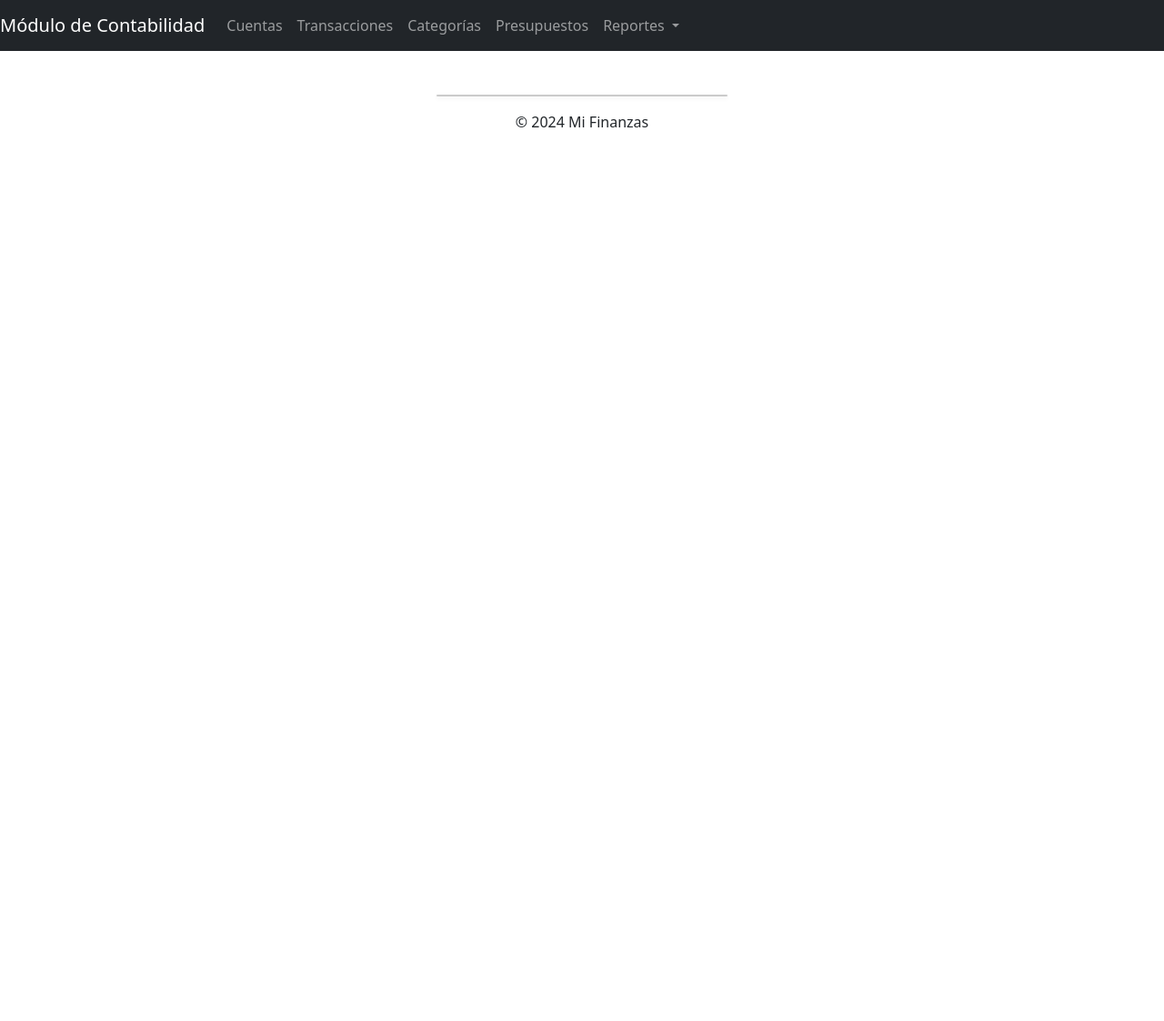
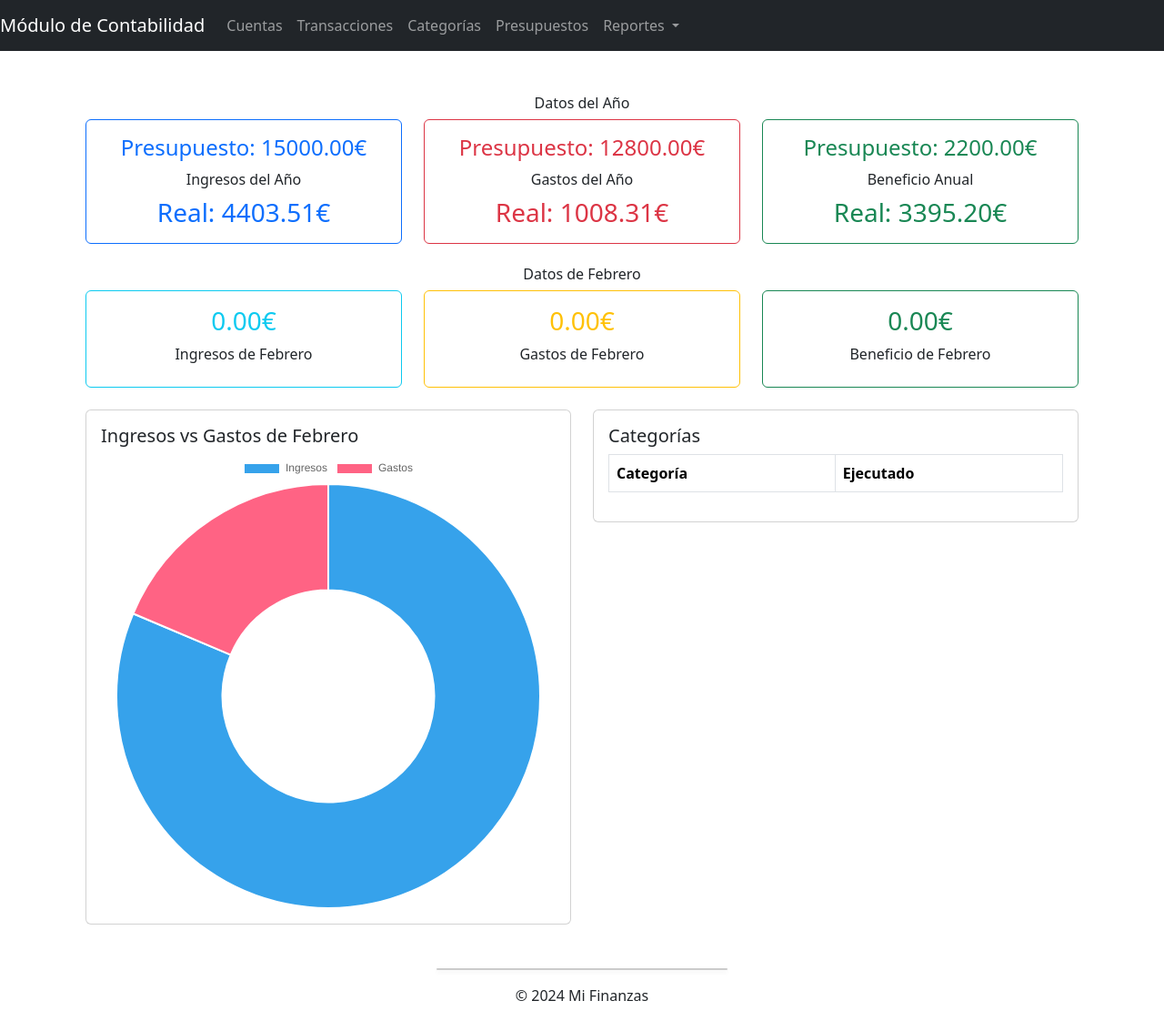
Before and after one commit to felipejafl/finanza, a Django app: page / in a window 1280 px wide. Shown: the whole page at 91% size. Before the commit the page ends 140 px from the top, so only its background shows below. Run offline with Django 5.2, Linux system fonts and the light colour scheme; data comes from the database, SQL or seed files in the repository; both versions use the stored data as it was after the commit; lists and menus that the app fills with data are empty; some libraries are stand-ins or nearby versions.

Commit message:
Actualización del index, transaccion y presupuesto

```diff
--- a/contabilidad/templates/contabilidad/index.html
+++ b/contabilidad/templates/contabilidad/index.html
@@ -1,7 +1,124 @@
 {% extends 'base.html' %}
 
-{% block title %}Transacciones Financieras{% endblock %}
+{% block title %}Dashboard{% endblock %}
 
 {% block content %}
+<div class="container">
+    <h6 class="text-center text-block">Datos del Año</h6>
+    <!-- Indicadores anuales -->
+    <div class="row text-white mb-4">
+        <div class="col-md-4">
+            <div class="card border-primary text-center" >
+                <div class="card-body">
+                  <h4 class="card-text text-primary">Presupuesto: {{ presupuesto_salario|floatformat:2 }}€</h4>
+                  <p class="card-title">Ingresos del Año</p>
+                  <h3 class="card-text text-primary">Real: {{ ingresos_totales|floatformat:2 }}€</h3>
+                </div>
+            </div>
+        </div>
+        <div class="col-md-4">
+            <div class="card border-danger text-center">
+                <div class="card-body">
+                    <h4 class="card-text text-danger">Presupuesto: {{ presupuesto_otros|floatformat:2 }}€</h4>
+                    <p class="card-title">Gastos del Año</p>
+                    <h3 class="card-text text-danger">Real: {{ gastos_totales|floatformat:2 }}€</h3>
+                </div>
+            </div>
+        </div>
+        <div class="col-md-4">
+            <div class="card border-success text-center">
+                <div class="card-body">
+                    <h4 class="card-text text-success">Presupuesto: {{ presupuesto_beneficio|floatformat:2 }}€</h4>
+                    <p class="card-title">Beneficio Anual</p>
+                    <h3 class="card-text text-success">Real: {{ beneficio_total|floatformat:2 }}€</h3>
+                </div>
+            </div>
+        </div>
+    </div>
+    <h6 class="text-center text-block">Datos de {{mes_actual}}</h6>
+    <!-- Indicadores mensuales -->
+    <div class="row text-white mb-4">
+        <div class="col-md-4">
+            <div class="card border-info text-center">
+                <div class="card-body">
+                    <h3 class="text-info">{{ ingreso_mes|floatformat:2 }}€</h3>
+                    <p class="card-title">Ingresos de {{mes_actual}}</p>
+                </div>
+            </div>
+        </div>
+        <div class="col-md-4">
+            <div class="card border-warning text-center">
+                <div class="card-body">
+                    <h3 class="text-warning">{{ gastos_mes|floatformat:2 }}€</h3>
+                    <p class="card-title">Gastos de {{mes_actual}}</p>
 
+                </div>
+            </div>
+        </div>
+        <div class="col-md-4">
+            <div class="card border-success text-center">
+                <div class="card-body">
+                    <h3 class="text-success">{{ beneficio_mes|floatformat:2 }}€</h3>
+                    <p class="card-title">Beneficio de {{mes_actual}}</p>
+
+                </div>
+            </div>
+        </div>
+    </div>
+
+    <!-- Gráficos -->
+    <div class="row">
+        <!-- Gráfico de ingresos vs gastos mensuales -->
+        <div class="col-md-6">
+            <div class="card">
+                <div class="card-body">
+                    <h5>Ingresos vs Gastos de {{mes_actual}}</h5>
+                    <canvas id="chartIngresosGastos"></canvas>
+                </div>
+            </div>
+        </div>
+        <!-- Tabla de categorías -->
+        <div class="col-md-6">
+            <div class="card">
+                <div class="card-body">
+                    <h5>Categorías</h5>
+                    <table class="table table-bordered">
+                        <thead>
+                            <tr>
+                                <th>Categoría</th>
+                                <th>Ejecutado</th>
+                            </tr>
+                        </thead>
+                        <tbody>
+                            {% for categoria in importes_por_categoria %}
+                            <tr>
+                                <td>{{ categoria.categoria__nombre }}</td>
+                                <td>{{ categoria.total|floatformat:2 }}€</td>
+                            </tr>
+                            {% endfor %}
+                        </tbody>
+                    </table>
+                </div>
+            </div>
+        </div>
+    </div>
 {% endblock %}
+
+{% block js %}
+<script src="https://cdn.jsdelivr.net/npm/chart.js"></script>
+<script>
+    // Datos para el gráfico de ingresos vs gastos
+    const ctx1 = document.getElementById('chartIngresosGastos').getContext('2d');
+    const ingresosGastosChart = new Chart(ctx1, {
+        type: 'doughnut',
+        data: {
+            labels: ['Ingresos', 'Gastos'],
+            datasets: [{
+                label: 'Monto (€)',
+                data: [{{ ingresos_totales|floatformat:2 }}, {{ gastos_totales|floatformat:2 }}],
+                backgroundColor: ['rgb(54, 162, 235)', 'rgb(255, 99, 132)'],
+            }]
+        }
+    });
+</script>
+{% endblock %}
--- a/contabilidad/templates/contabilidad/presupuestos/crear.html
+++ b/contabilidad/templates/contabilidad/presupuestos/crear.html
@@ -5,6 +5,8 @@
 
 {% block content %}
     <h1>Crear Presupuesto Financiero</h1>
+    <a href="{% url 'categoria_crear' %}" class="btn btn-success">Crear nueva categoría</a>
+
     <form method="post">
         <div class="form-group">
         {% csrf_token %}
--- a/contabilidad/templates/contabilidad/transacciones/crear.html
+++ b/contabilidad/templates/contabilidad/transacciones/crear.html
@@ -5,6 +5,8 @@
 
 {% block content %}
     <h1>Crear Transacción Financiera</h1>
+    <a href="{% url 'categoria_crear' %}" class="btn btn-success">Crear nueva categoría</a>
+
     <form method="post">
         <div class="form-group">
         {% csrf_token %}
--- a/contabilidad/templates/contabilidad/transacciones/listar copy.html
+++ /dev/null
@@ -1,3 +0,0 @@
-{% extends 'base.html' %}
-
-{% block title %}Transacciones Financieras{% endblock %}
--- a/contabilidad/views.py
+++ b/contabilidad/views.py
@@ -1,17 +1,70 @@
 from django.shortcuts import get_object_or_404, redirect, render
-from django.http import HttpResponse
+from django.http import HttpResponse, JsonResponse
 from .forms import UploadFileForm  # Formulario para subir archivos
 from .tasks import importar_transacciones  # Tarea Celery para importar (opcional)
 from .models import Cuenta, Transaccion, Categoria, Presupuesto
 from django.db.models import Sum
+from datetime import datetime
 from datetime import date
+from django.db.models.functions import TruncMonth, TruncYear
 from django.contrib import messages
 from .forms import CuentaForm, PresupuestoForm, CategoriaForm, TransaccionForm
 
 
 # Create your views here.
 def inicio(request):
-    return render(request, 'contabilidad/index.html')
+    # Fecha actual
+    MESES = {
+        1: 'Enero',
+        2: 'Febrero',
+        3: 'Marzo',
+        4: 'Abril',
+        5: 'Mayo',
+        6: 'Junio',
+        7: 'Julio',
+        8: 'Agosto',
+        9: 'Septiembre',
+        10: 'Octubre',
+        11: 'Noviembre',
+        12: 'Diciembre'
+    }
+    hoy = date.today()
+    mes_actual = MESES[hoy.month]
+    año_actual = hoy.year
+
+    cuentas = Cuenta.objects.filter(tipo='ingreso')
+    saldo_ingresos = cuentas.aggregate(saldo_total=Sum('saldo'))['saldo_total'] or 0
+    ingresos_totales = calcular_ingresos(anio=datetime.now().year) + saldo_ingresos
+    ingreso_mes = calcular_ingresos(mes=datetime.now().month, anio=datetime.now().year)
+    gastos_totales = calcular_gastos(anio=datetime.now().year)
+    gastos_mes = calcular_gastos(mes=datetime.now().month, anio=datetime.now().year)
+    beneficio_total = calcular_beneficio(anio=datetime.now().year) + saldo_ingresos
+    beneficio_mes = calcular_beneficio(mes=datetime.now().month, anio=datetime.now().year)
+    presupuesto_salario = Presupuesto.objects.filter(categoria__nombre='Salario').aggregate(Sum('importe'))['importe__sum']
+    presupuesto_otros = Presupuesto.objects.exclude(categoria__nombre='Salario').aggregate(Sum('importe'))['importe__sum']
+    presupuesto_beneficio = presupuesto_salario - presupuesto_otros
+    importes_por_categoria = calcular_importes_por_categoria(mes=datetime.now().month, anio=datetime.now().year)
+    context = {
+        'ingresos_totales': ingresos_totales,
+        'gastos_totales': gastos_totales,
+        'beneficio_total': beneficio_total,
+        'ingreso_mes': ingreso_mes,
+        'gastos_mes': gastos_mes,
+        'beneficio_mes': beneficio_mes,
+        'presupuesto_salario': presupuesto_salario,
+        'presupuesto_otros': presupuesto_otros,
+        'presupuesto_beneficio': presupuesto_beneficio,
+        'importes_por_categoria': importes_por_categoria,
+        'mes_actual': mes_actual,
+    }
+    datojs = {
+
+
+    }
+    if request.headers.get('Accept') == 'application/json':
+        return JsonResponse(datojs)
+    else:
+        return render(request, 'contabilidad/index.html', context)
 
 def cuenta_listar(request):
      cuentas = Cuenta.objects.all()
@@ -205,7 +258,7 @@ def reporte_presupuesto_mensual(request):
         'reporte': reporte,
         'mes_actual': mes_actual,
         'año_actual': año_actual,
-        'meses': range(1, 13),  # Lista de meses (1-12)
+        'meses': range(1, 12),  # Lista de meses (1-12)
         'años': range(hoy.year - 5, hoy.year + 1),  # Últimos 5 años
     }
     return render(request, 'contabilidad/reportes/presupuesto_mensual.html', context)
@@ -321,3 +374,54 @@ def importar_datos(request):
     else:
         form = UploadFileForm()
     return render(request, 'contabilidad/transacciones/importar.html', {'form': form})
+
+# 1. Ingreso mensual o total
+def calcular_ingresos(mes=None, anio=None):
+    """Calcula los ingresos totales o mensuales basados en las transacciones de cuentas de ingreso."""
+    filtro = {'cuenta__tipo': 'ingreso'}  # Filtrar solo cuentas de tipo ingreso
+    if mes and anio:
+        filtro.update({'fecha__month': mes, 'fecha__year': anio})
+    elif anio:
+        filtro.update({'fecha__year': anio})
+
+    total_ingresos = Transaccion.objects.filter(**filtro).aggregate(total=Sum('importe'))['total'] or 0
+    return total_ingresos
+
+# 2. Gastos mensual o total
+def calcular_gastos(mes=None, anio=None):
+    """Calcula los gastos totales o mensuales basados en las transacciones de cuentas de gasto."""
+    filtro = {'cuenta__tipo': 'gasto'}  # Filtrar solo cuentas de tipo gasto
+
+    if mes and anio:
+        filtro.update({'fecha__month': mes, 'fecha__year': anio})
+    elif anio:
+        filtro.update({'fecha__year': anio})
+
+    total_gastos = Transaccion.objects.filter(**filtro).aggregate(total=Sum('importe'))['total'] or 0
+    return total_gastos
+
+# 3. Beneficio mensual o total
+def calcular_beneficio(mes=None, anio=None):
+    """Calcula el beneficio como la diferencia entre ingresos y gastos."""
+    ingresos = calcular_ingresos(mes, anio)
+    gastos = calcular_gastos(mes, anio)
+    beneficio = ingresos - gastos
+    return beneficio
+
+# 4. Obtener importes por categorías en un mes o año
+def calcular_importes_por_categoria(mes=None, anio=None):
+    """Calcula el importe total de transacciones agrupadas por categoría."""
+    filtro = {}
+
+    if mes and anio:
+        filtro.update({'fecha__month': mes, 'fecha__year': anio})
+    elif anio:
+        filtro.update({'fecha__year': anio})
+
+    importes_por_categoria = (
+        Transaccion.objects.filter(**filtro)
+        .values('categoria__nombre')
+        .annotate(total=Sum('importe'))
+        .order_by('-total')
+    )
+    return importes_por_categoria
```
Also changed, not shown: db.sqlite3.
